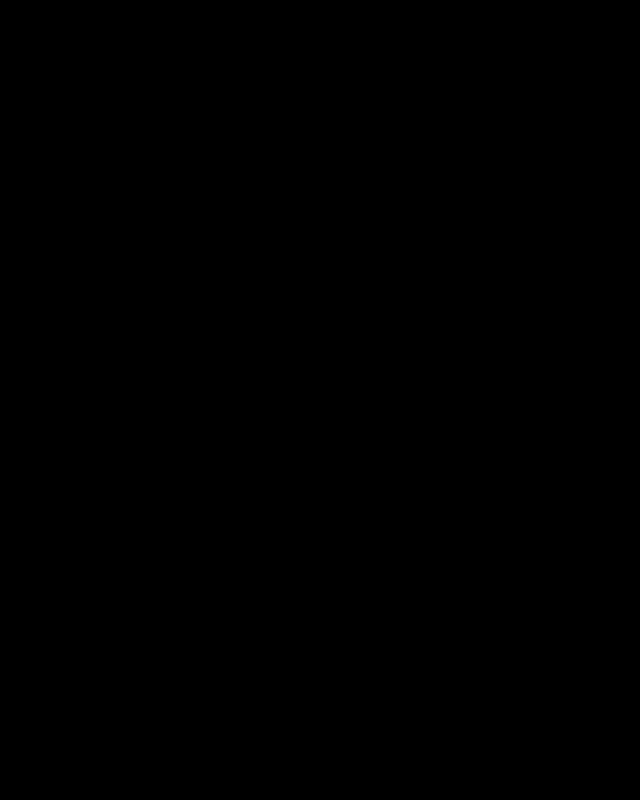
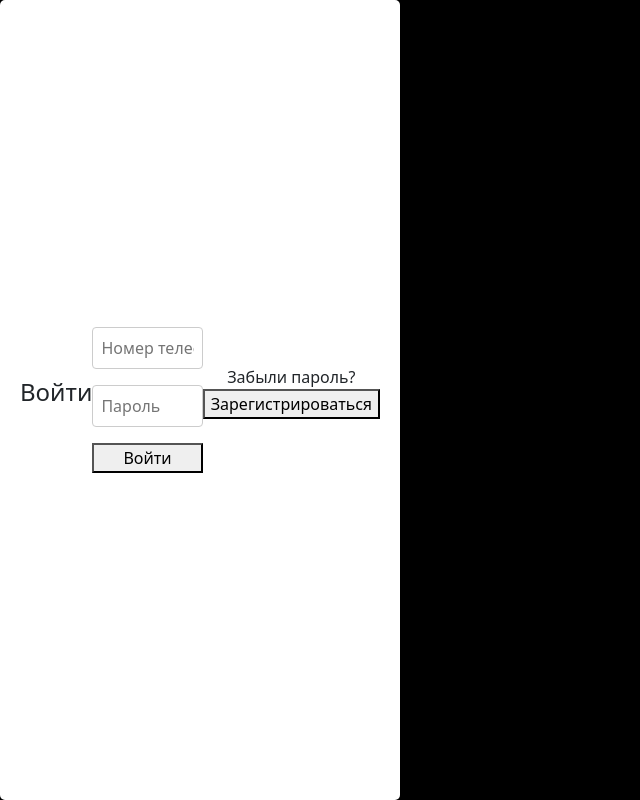
Before and after one commit to NiksonGlikson/wedding-app, a React (Create React App) app in the folder client/: page / in a window 1280 px wide. Both pictures are taken after a click on the button "Войти". Shown: the whole page, without its empty margins (0-640 px from the left). Built offline with nearby package versions, Linux system fonts and the light colour scheme; no server answers.

Commit message:
try fixed modals IDKWTD

```diff
--- a/client/src/components/LoginForm.js
+++ b/client/src/components/LoginForm.js
@@ -5,6 +5,7 @@
 const LoginForm = ({ onClose, onSwitch }) => {
   return (
     <Modal onClose={onClose}>
+      <div className="modal-container">
         <h2 className="modal__title">Войти</h2>
         <form className="modal__form">
           <input className="modal__input" type="text" placeholder="Номер телефона" required />
@@ -19,6 +20,8 @@
             Зарегистрироваться
           </button>
         </p>
+      </div>
+
     </Modal>
   );
 };
--- a/client/src/components/Modal.js
+++ b/client/src/components/Modal.js
@@ -1,23 +1,16 @@
 import React from 'react';
 import '../styles/modal.css';
 
-const Modal = ({ onClose, children }) => {
-  function handleBackdropClick(e) {
+const Modal = ({ children, onClose }) => {
+  const handleWrapperClick = (e) => {
     if (e.target === e.currentTarget) {
       onClose();
     }
-  }
+  };
 
   return (
-    <div className="modal-backdrop" onClick={handleBackdropClick}>
-      <div className="modal-wrapper" onClick={(e) => e.stopPropagation()}>
-        <div className="modal">
-          <button className="modal__close" onClick={onClose}>
-            &times;
-          </button>
-          {children}
-        </div>
-      </div>
+    <div className="modal-backdrop" onClick={handleWrapperClick}>
+      {children}
     </div>
   );
 };
--- a/client/src/components/RegisterForm.js
+++ b/client/src/components/RegisterForm.js
@@ -5,6 +5,7 @@
 const RegisterForm = ({ onClose, onSwitch }) => {
   return (
     <Modal onClose={onClose}>
+      <div className="modal-container">
         <h2 className="modal__title">Зарегистрироваться</h2>
         <form className="modal__form">
           <input className="modal__input" type="text" placeholder="Имя" required />
@@ -20,6 +21,7 @@
             Войти
           </button>
         </p>
+      </div>
     </Modal>
   );
 };
--- a/client/src/styles/modal.css
+++ b/client/src/styles/modal.css
@@ -84,6 +84,19 @@
   text-align: center;
 }
 
+.modal-container {
+  position: fixed;
+  top: 0;
+  left: 0;
+  width: 100%;
+  height: 100%;
+  background-color: rgba(0, 0, 0, 0.5);
+  display: flex;
+  justify-content: center;
+  align-items: center;
+  z-index: 1000;
+}
+
 .modal-backdrop {
   position: fixed;
   top: 0;
@@ -96,3 +109,19 @@
   align-items: center;
   z-index: 1000;
 }
+
+.modal-container {
+  background-color: white;
+  padding: 20px;
+  border-radius: 5px;
+  z-index: 1001;
+  width: 100%;
+  max-width: 400px;
+}
+
+.modal-content {
+  background-color: white;
+  padding: 20px;
+  border-radius: 5px;
+  z-index: 1001;
+}
```
Also changed, not shown: 1 other file (tests, documents, lock files or other folders). Lines whose indentation alone changed are shown as unchanged.
